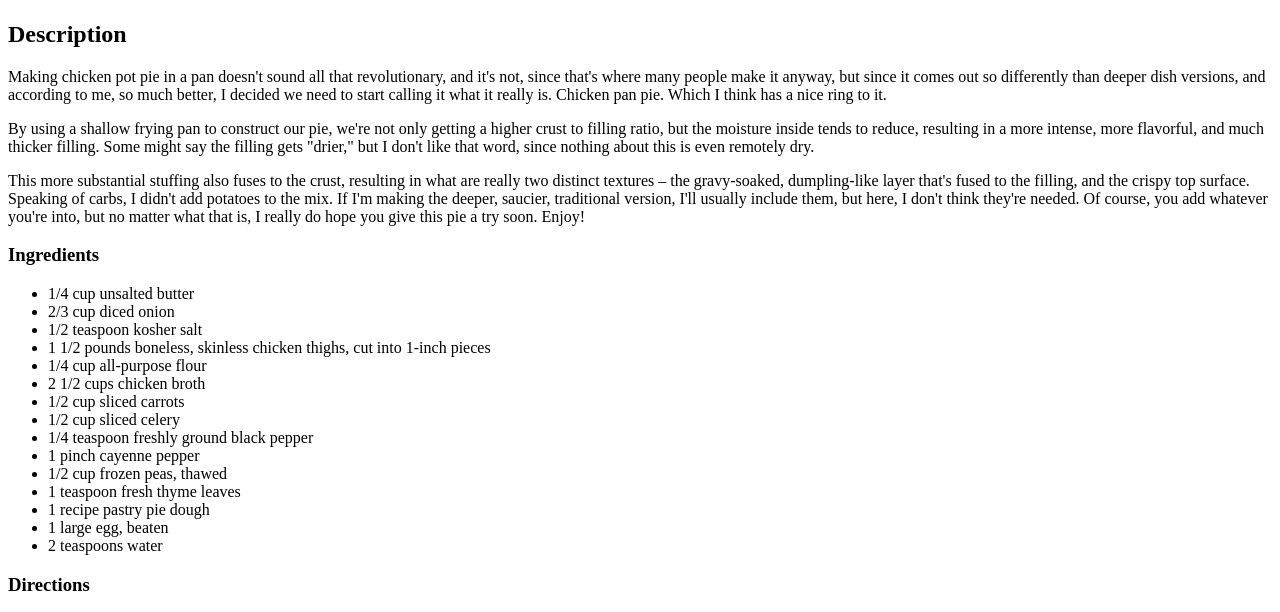
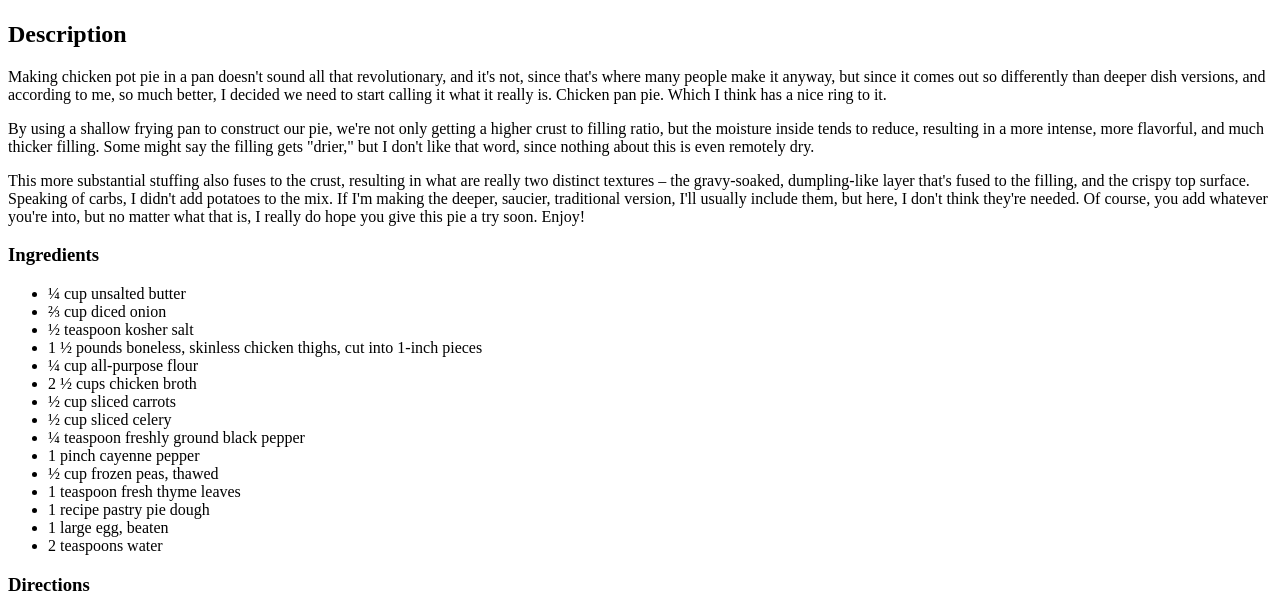
Before and after one commit to ZaZaphry/odin-recipes, a plain HTML site: page recipes/chickenpanpie.html in a window 1280 px wide. Shown: the part 99-711 px from the top of the page. Drawn offline with Linux system fonts and the light colour scheme.

Commit message:
Fixed fractions in chickenpanpie.html

```diff
--- a/recipes/chickenpanpie.html
+++ b/recipes/chickenpanpie.html
@@ -19,17 +19,17 @@
 
     <h3>Ingredients</h3>
     <ul>
-        <li>1/4 cup unsalted butter</li>
-        <li>2/3 cup diced onion</li>
-        <li>1/2 teaspoon kosher salt</li>
-        <li>1 1/2 pounds boneless, skinless chicken thighs, cut into 1-inch pieces</li>
-        <li>1/4 cup all-purpose flour</li>
-        <li>2 1/2 cups chicken broth</li>
-        <li>1/2 cup sliced carrots</li>
-        <li>1/2 cup sliced celery</li>
-        <li>1/4 teaspoon freshly ground black pepper</li>
+        <li>¼ cup unsalted butter</li>
+        <li>⅔ cup diced onion</li>
+        <li>½ teaspoon kosher salt</li>
+        <li>1 ½ pounds boneless, skinless chicken thighs, cut into 1-inch pieces</li>
+        <li>¼ cup all-purpose flour</li>
+        <li>2 ½ cups chicken broth</li>
+        <li>½ cup sliced carrots</li>
+        <li>½ cup sliced celery</li>
+        <li>¼ teaspoon freshly ground black pepper</li>
         <li>1 pinch cayenne pepper</li>
-        <li>1/2 cup frozen peas, thawed</li>
+        <li>½ cup frozen peas, thawed</li>
         <li>1 teaspoon fresh thyme leaves</li>
         <li>1 recipe pastry pie dough</li>
         <li>1 large egg, beaten</li>
@@ -49,6 +49,5 @@
         <li>Bake in the preheated oven until crust is browned and filling is bubbling, about 40 minutes. Let rest for 5 minutes before serving.</li>
     </ol>
 
-
 </body>
 </html>
```
